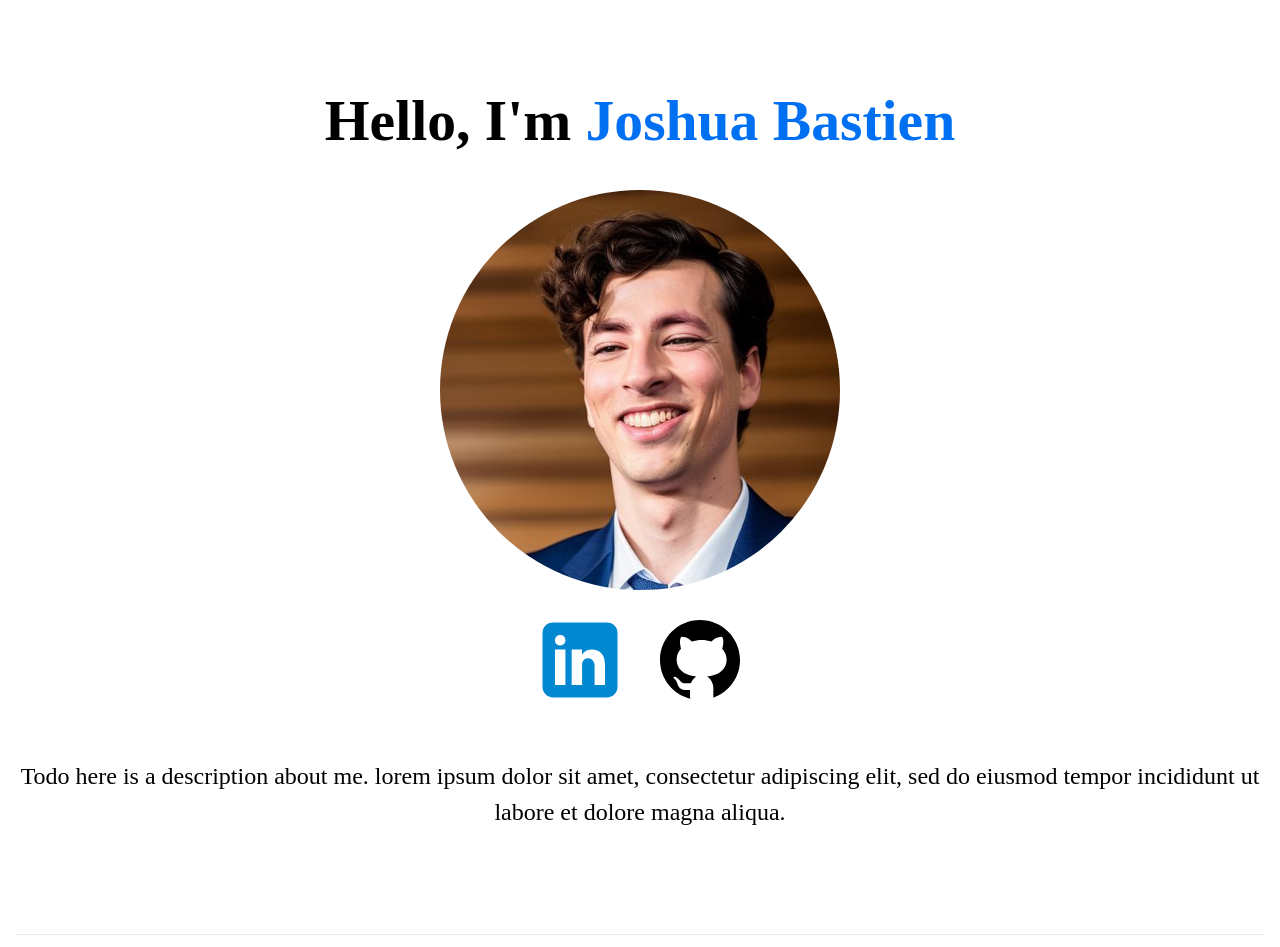
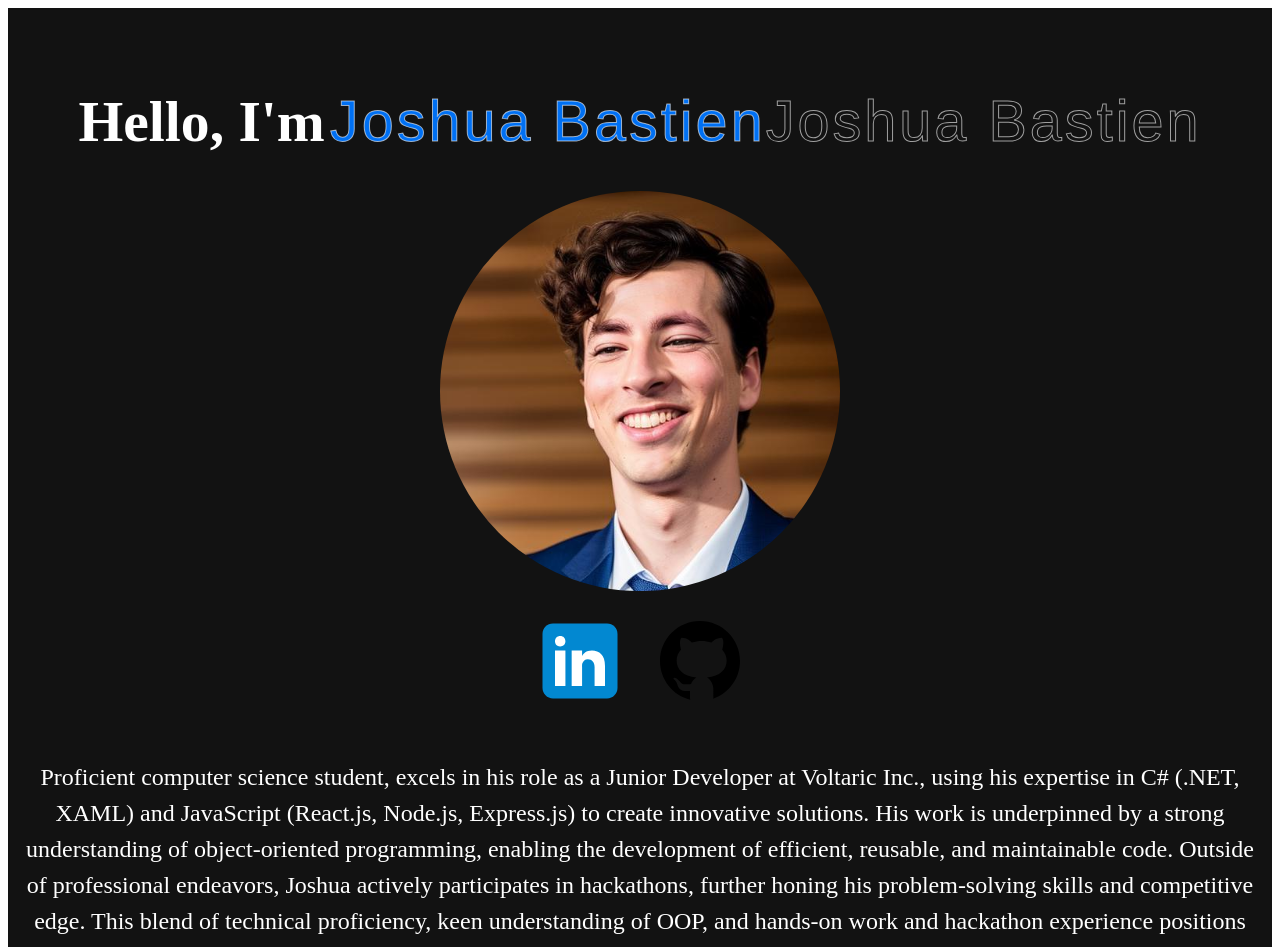
Before and after one commit to joshuabastien/personal-website, a Next.js app: page / in a window 1280 px wide. Shown: the top 947 px of the page. Built offline with nearby package versions, Linux system fonts and the light colour scheme.

Commit message:
Added Light/Dark mode with name animation

```diff
--- a/pages/index.js
+++ b/pages/index.js
@@ -1,17 +1,26 @@
 import Head from 'next/head';
-import styles from '../styles/Home.module.css';
+import homeStyles from '../styles/Home.module.css';
+import buttonStyles from '../styles/Button.module.css'
+import { useState } from 'react';
+
 
 export default function Home() {
+  const [darkMode, setDarkMode] = useState(true);
+
   return (
-    <div className={styles.container}>
+    <div className={homeStyles.container} style={darkMode ? { backgroundColor: '#121212', color: '#ffffff' } : {}}>
       <Head>
         <title>Joshua Bastien</title>
         <link rel="icon" href="/picture3.jpeg" />
       </Head>
 
       <main>
-        <h1 className={styles.title}>
-          Hello, I'm <span style={{ color: '#0070f3' }}>Joshua Bastien</span>
+        <h1 className={homeStyles.title}>
+          Hello, I'm
+          <button data-text="Joshua Bastien" className={buttonStyles.button}>
+          <span className={buttonStyles.actualText}>Joshua Bastien</span>
+          <span className={buttonStyles.hoverText} aria-hidden="true">Joshua Bastien</span>
+          </button>
         </h1>
 
         <img src="/picture1.jpeg" alt="Your Picture" style={{ borderRadius: '50%', width: '400px', margin: '20px 0' }} />
@@ -33,9 +42,14 @@ export default function Home() {
           </a>
         </div>
 
-        <p className={styles.description}>
-          Todo here is a description about me. lorem ipsum dolor sit amet, consectetur adipiscing elit, sed do eiusmod tempor incididunt ut labore et dolore magna aliqua.
+        <p className={homeStyles.description}>
+        Proficient computer science student, excels in his role as a Junior Developer at Voltaric Inc., using his expertise in C# (.NET, XAML) and JavaScript (React.js, Node.js, Express.js) to create innovative solutions. His work is underpinned by a strong understanding of object-oriented programming, enabling the development of efficient, reusable, and maintainable code. Outside of professional endeavors, Joshua actively participates in hackathons, further honing his problem-solving skills and competitive edge. This blend of technical proficiency, keen understanding of OOP, and hands-on work and hackathon experience positions him well for impactful contributions in software development.
         </p>
+
+        <button onClick={() => setDarkMode(!darkMode)}>
+          Toggle {darkMode ? 'Light' : 'Dark'} Mode
+        </button>
+
 
       </main>
 
@@ -84,8 +98,17 @@ export default function Home() {
             Bitstream Vera Sans Mono,
             Courier New,
             monospace;
-        }
-      `}</style>
-    </div>
+            ${darkMode ? `
+            main {
+              background-color: #121212;
+              color: #ffffff;
+            }
+            footer {
+              background-color: #1f1f1f;
+              border-top: 1px solid #ffffff;
+            }
+          ` : ''}
+        `}</style>
+      </div>
   );
 }
--- /dev/null
+++ b/styles/Button.module.css
@@ -0,0 +1,51 @@
+.button {
+    margin: 0;
+    height: auto;
+    background: none; /* Added to make the button transparent */
+    padding: 0;
+    border: none;
+    --border-right: 6px;
+    --text-stroke-color: rgba(255,255,255,0.6);
+    --animation-color: #37FF8B;
+    --fs-size: 2em;
+    letter-spacing: 3px;
+    text-decoration: none;
+    font-family: "Arial";
+    position: relative;
+    color: transparent;
+    -webkit-text-stroke: 1px var(--text-stroke-color);
+    cursor: pointer; /* Added to show a pointer cursor on hover */
+    outline: none; /* Added to remove the default focus outline */
+    font-size: 1em; /* Adjust the font size */
+    text-transform: none; /* Remove uppercase transformation */
+    display: inline; /* Make the button inline */
+    margin-left: 5px; /* Add a little space between "Hello, I'm" and "Joshua Bastien" */
+}
+.actualText {
+    visibility: visible;
+    color: #0070f3;
+}
+
+.button:hover .actualText {
+    visibility: hidden;
+}
+
+.hover-text {
+    position: absolute;
+    box-sizing: border-box;
+    content: attr(data-text);
+    color: var(--animation-color);
+    width: 0%;
+    inset: 0;
+    border-right: var(--border-right) solid var(--animation-color);
+    overflow: hidden;
+    transition: 0.5s;
+    -webkit-text-stroke: 1px var(--animation-color);
+    visibility: hidden; /* Added to hide the hover text by default */
+}
+
+.button:hover .hover-text {
+    width: 100%;
+    filter: drop-shadow(0 0 23px var(--animation-color));
+    visibility: visible; /* Added to show the hover text on button hover */
+}
```
